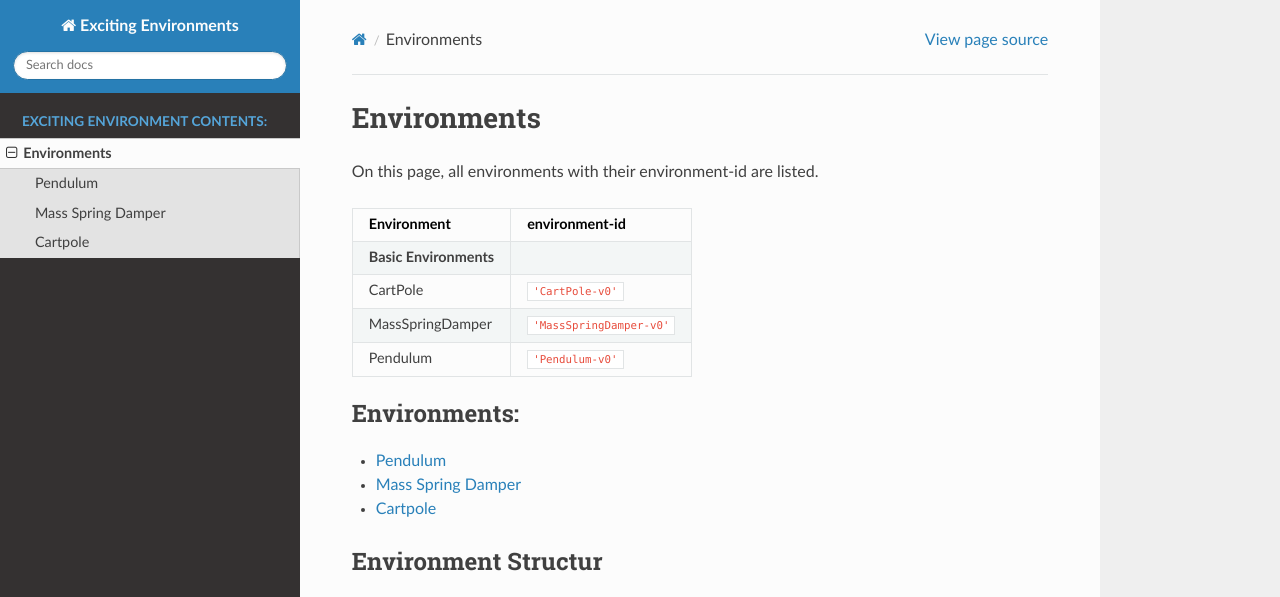
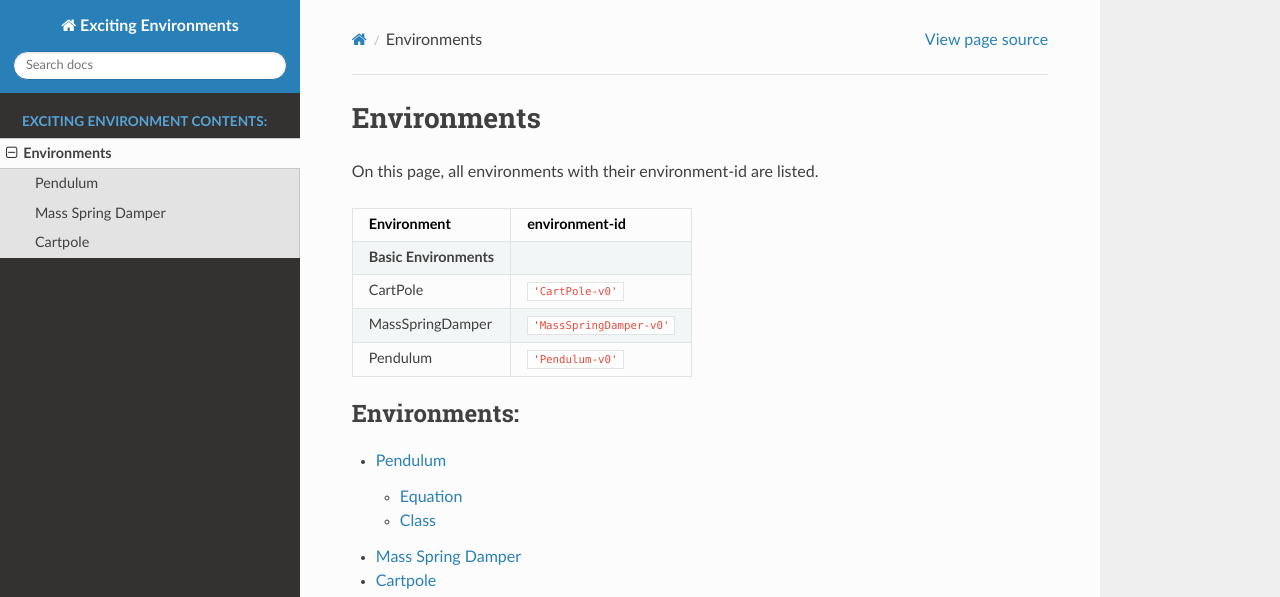
Before and after one commit to ExcitingSystems/exciting-environments, a Sphinx documentation site: the page built from docs/parts/environments/environment.rst, in a window 1280 px wide and 962 px high, cut to the strip 0-597 px from the top of the window. Built offline with Sphinx 7.4.7 and the Read the Docs theme 2.0.0, drawn with Linux system fonts in a browser that asks for light colours; pages that are not in the unit, such as notebooks, are missing from menus.

Commit message:
docu change

```diff
--- a/docs/parts/environments/pendulum/pendulum_env.rst
+++ b/docs/parts/environments/pendulum/pendulum_env.rst
@@ -1,5 +1,14 @@
 Pendulum
 ==================================================
 
+Equation
+--------------------------------------------------
+.. math::
+
+   u= l*m*g*sin(\theta) + l^2*m* \ddot{\theta}
+
+Class
+--------------------------------------------------
+
 .. autoclass:: exciting_environments.pendulum.pendulum_env.Pendulum
    :members:
```
